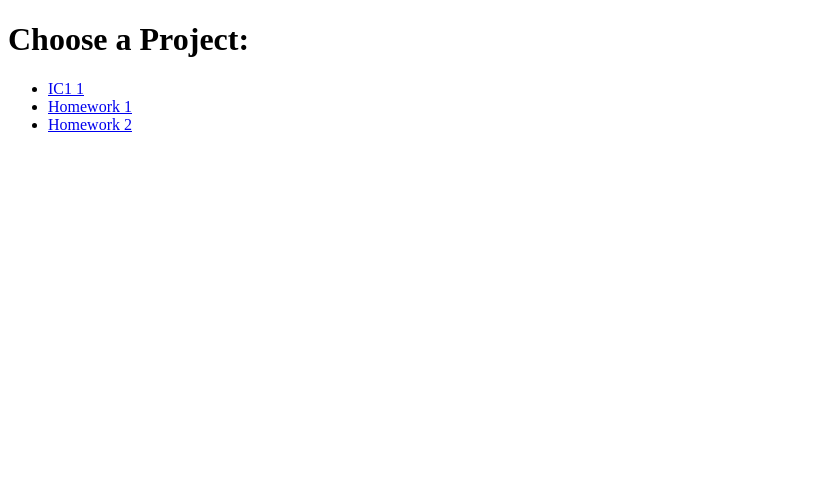
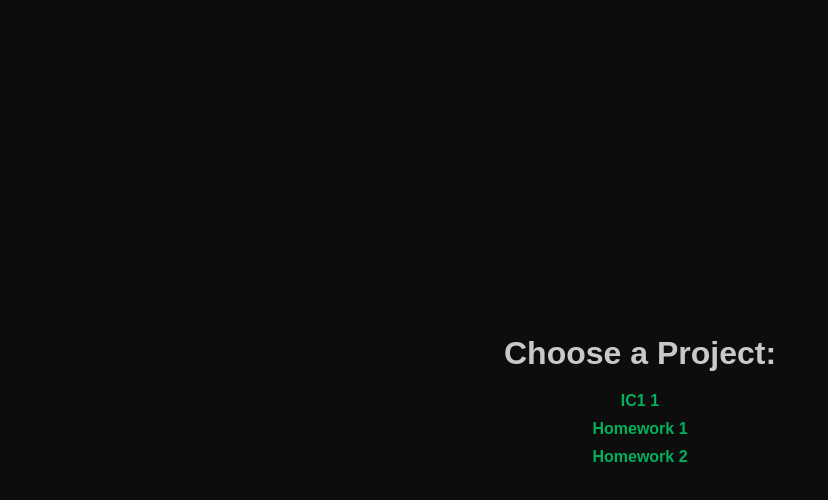
Before and after one commit to gammawyvern/CIS367, a plain HTML site: page index.html in a window 1280 px wide. Shown: the whole page, without its empty margins (0-828 px from the left). Drawn offline with Linux system fonts and the light colour scheme.

Commit message:
Added some simple and nice looking styling

```diff
--- a/index.html
+++ b/index.html
@@ -1,9 +1,51 @@
 <!DOCTYPE html>
 <html lang="en">
 <head>
-    <meta charset="UTF-8">
-    <meta name="viewport" content="width=device-width, initial-scale=1.0">
-    <title>Work Pages</title>
+  <meta charset="UTF-8">
+  <meta name="viewport" content="width=device-width, initial-scale=1.0">
+  <title>Work Pages</title>
+
+  <style>
+    body {
+      font-family: 'Arial', sans-serif;
+      background-color: #0d0d0d;
+      margin: 0;
+      padding: 0;
+      display: flex;
+      flex-direction: column;
+      align-items: center;
+      justify-content: center;
+      height: 100vh;
+    }
+
+    h1 {
+      color: #c9c9c9;
+      text-align: center;
+      margin-bottom: 0px;
+    }
+
+    ul {
+      list-style-type: none;
+      padding: 0;
+      margin: 10px 0;
+      text-align: center;
+    }
+
+    li {
+      margin: 10px 0;
+    }
+
+    a {
+      text-decoration: none;
+      color: #00b05b;
+      font-weight: bold;
+      transition: color 0.3s;
+    }
+
+    a:hover {
+      color: #00ff84;
+    }
+  </style>
 </head>
 <body>
 
```
